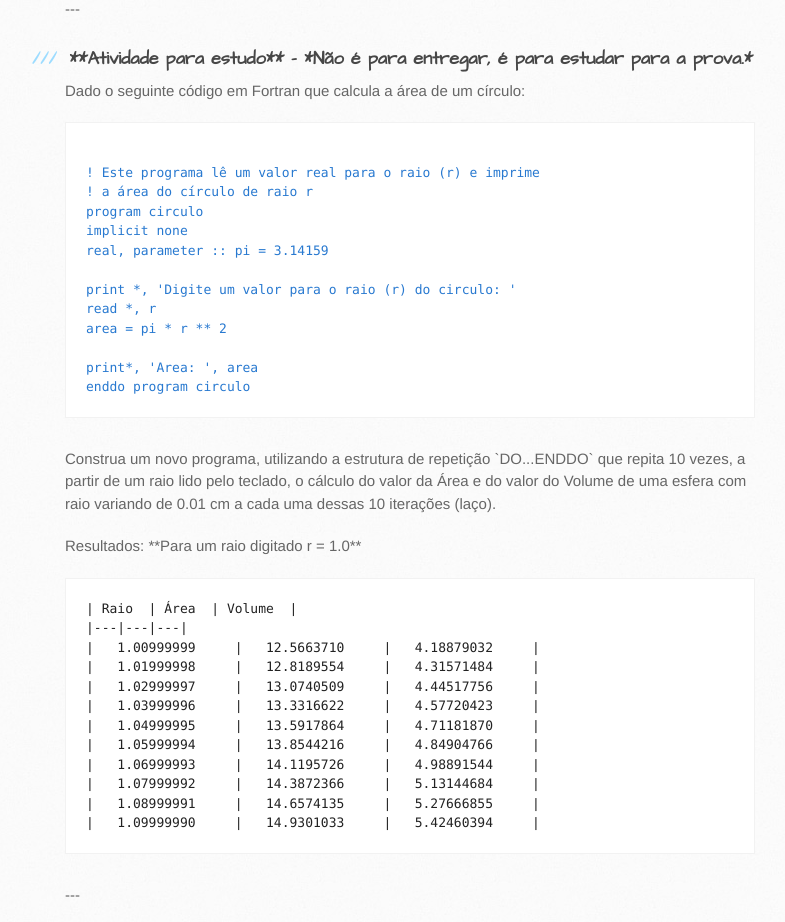
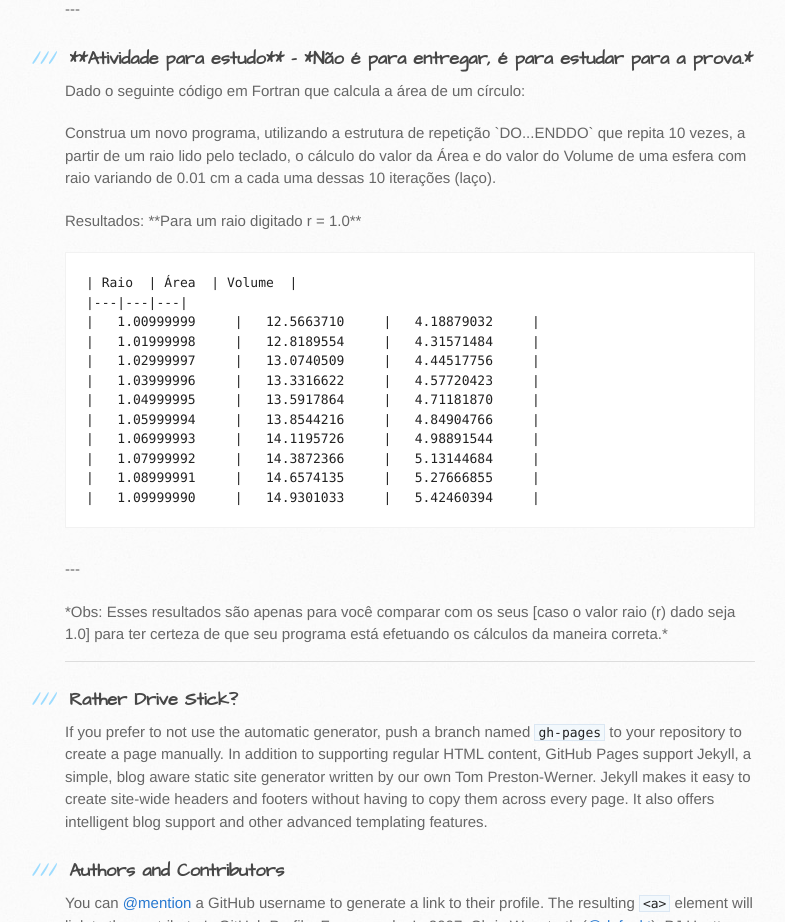
Before and after one commit to fsc1004/2015-01, a plain HTML site: page index.html in a window 1280 px wide. Shown: the part 820-1742 px from the top of the page, without its empty margins (105-890 px from the left). Drawn offline with Linux system fonts and the light colour scheme; a script that the page names is missing.

Commit message:
Update index.html

```diff
--- a/index.html
+++ b/index.html
@@ -51,20 +51,7 @@ $ git checkout gh-pages
 </h3>
 <p>Dado o seguinte código em Fortran que calcula a área de um círculo:</p>
 
-<pre><code lang='fortran'>
-! Este programa lê um valor real para o raio (r) e imprime
-! a área do círculo de raio r
-program circulo
-implicit none
-real, parameter :: pi = 3.14159
-
-print *, 'Digite um valor para o raio (r) do circulo: '
-read *, r
-area = pi * r ** 2
-
-print*, 'Area: ', area
-enddo program circulo
-</code></pre>
+<script src="http://pastebin.com/embed_js.php?i=w0bD2TDR"></script>
 
 <p>Construa um novo programa, utilizando a estrutura de repetição `DO...ENDDO` que repita 10 vezes, a partir de um raio lido pelo teclado, o cálculo do valor da Área e do valor do Volume de uma esfera com raio variando de 0.01 cm a cada uma dessas 10 iterações (laço).
 
```
